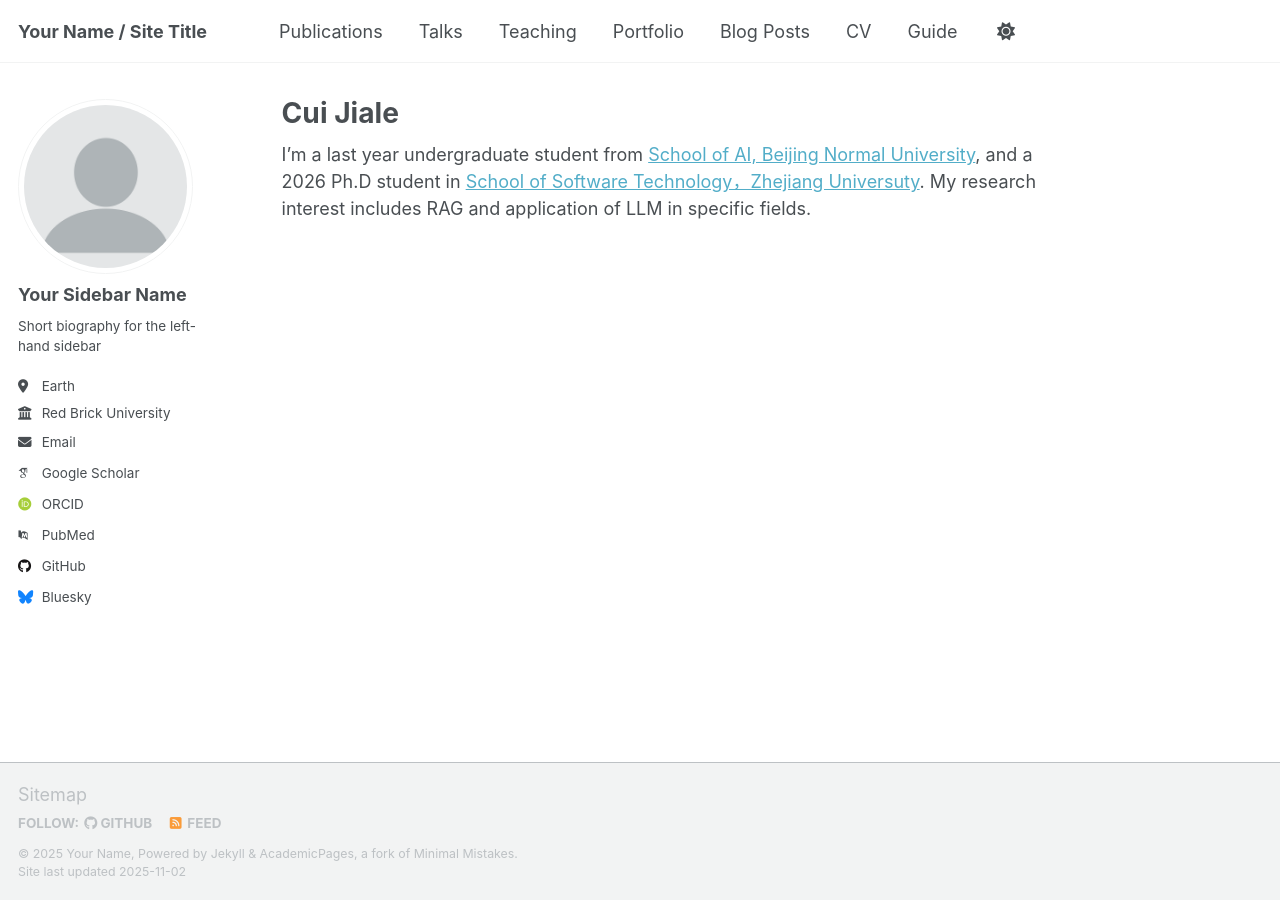
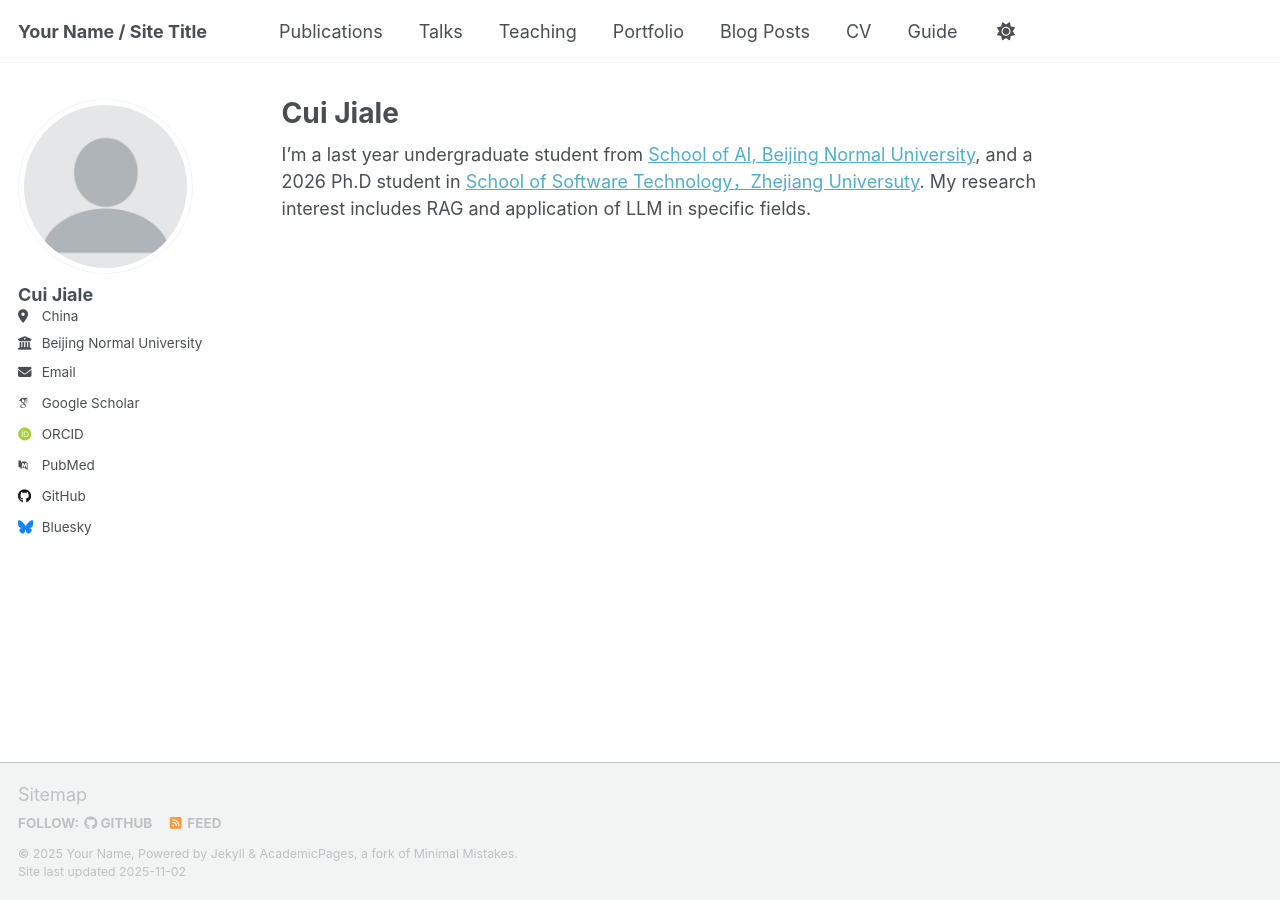
Before and after one commit to LupinCui/LupinCui.github.io, a Jekyll site: the page built from _pages/about.md, in a window 1280 px wide. Built offline with Jekyll 4.4.1, drawn with Linux system fonts in a browser that asks for light colours; some web fonts are replaced; a script that is not in the unit is left out.

Commit message:
Update author information in _config.yml

```diff
--- a/_config.yml
+++ b/_config.yml
@@ -24,13 +24,13 @@ repository               : "academicpages/academicpages.github.io"
 author:
   # Biographic information
   avatar           : "profile.png"
-  name             : "Your Sidebar Name"
-  pronouns         : # example: "she/her"
-  bio              : "Short biography for the left-hand sidebar"
-  location         : "Earth"
-  employer         : "Red Brick University"
+  name             : "Cui Jiale"
+  # pronouns         : # example: "she/her"
+  # bio              : "Short biography for the left-hand sidebar"
+  location         : "China"
+  employer         : "Beijing Normal University"
   uri              : # URL
-  email            : "none@example.org"
+  email            : "cuijiale2004@gmail.com"
 
   # Academic websites
   academia         : # URL
```
